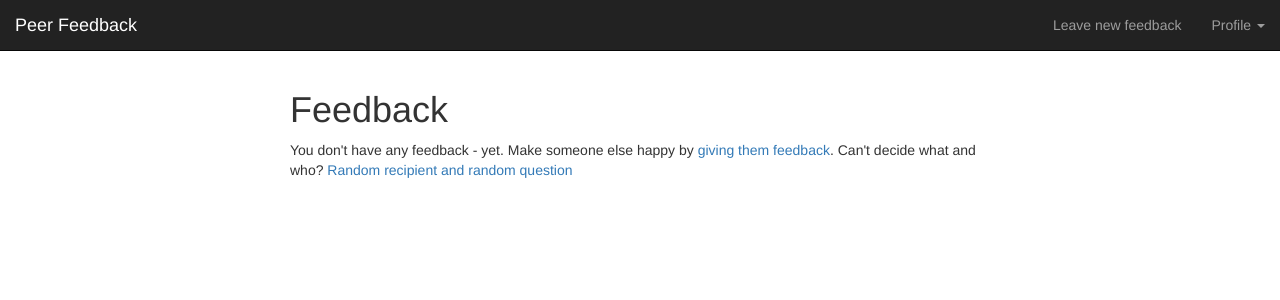
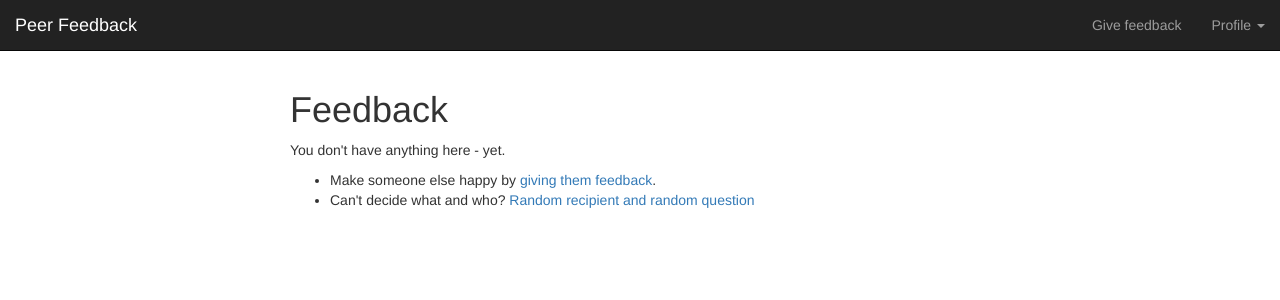
Before and after one commit to ojarva/slack-peer-feedback, a Django app: template feedback/templates/dashboard.html in a window 1280 px wide. Shown: the top 300 px of the page. Run offline with Django 3.2, Linux system fonts and the light colour scheme; the template is opened without the code that fills it, so the values that code supplies are empty; some libraries are stand-ins or nearby versions.

Commit message:
Adjust formatting and wording

```diff
--- a/feedback/templates/base.html
+++ b/feedback/templates/base.html
@@ -46,7 +46,7 @@
         </div>
         <div id="navbar" class="navbar-collapse collapse">
           <ul class="nav navbar-nav navbar-right">
-            <li><a href="{% url "new_feedback" %}">Leave new feedback</a></li>
+            <li><a href="{% url "new_feedback" %}">Give feedback</a></li>
             <li class="dropdown">
               <a href="#" class="dropdown-toggle" data-toggle="dropdown" role="button" aria-haspopup="true" aria-expanded="false">{% if slack_user %}{% if slack_user.image_24 %}<img src="{{ slack_user.image_24 }}"> {% endif %}{{ slack_user.real_name }}{% else %}Profile{% endif %} <span class="caret"></span></a>
               <ul class="dropdown-menu">
--- a/feedback/templates/dashboard.html
+++ b/feedback/templates/dashboard.html
@@ -14,7 +14,12 @@
       </blockquote>
     {% endfor %}
     {% else %}
-<p>You don't have any feedback - yet. Make someone else happy by <a href="{% url "new_feedback" %}">giving them feedback</a>. Can't decide what and who? <a href="{% url "new_feedback_random" %}">Random recipient and random question</a></p>
+    <p>You don't have anything here - yet.</p>
+
+    <ul>
+      <li>Make someone else happy by <a href="{% url "new_feedback" %}">giving them feedback</a>.</li>
+      <li>Can't decide what and who? <a href="{% url "new_feedback_random" %}">Random recipient and random question</a></li>
+    </ul>
     {% endif %}
   </div>
 </div>
```
Lines whose indentation alone changed are shown as unchanged.
